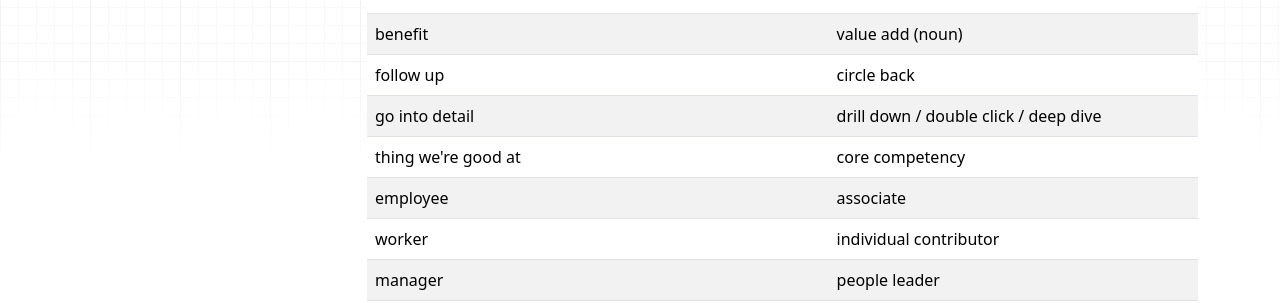
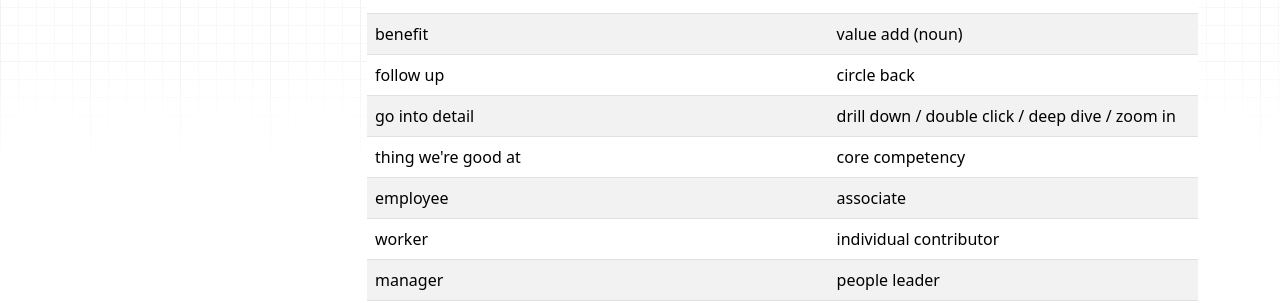
Before and after one commit to buckmanc/cheatsheets_and_checklists, an MkDocs documentation site: the page built from docs/cheatsheets/corporate_speak.md, in a window 1280 px wide and 1400 px high, scrolled down 334 px. Shown: the part 155-458 px from the top of the window. Built offline with MkDocs 1.6.1, drawn with Linux system fonts in a browser that asks for light colours; nearby versions of some CDN libraries; some of the changed text lies outside the part shown.

Commit message:
add terms

```diff
--- a/docs/cheatsheets/corporate_speak.md
+++ b/docs/cheatsheets/corporate_speak.md
@@ -12,7 +12,7 @@ new|net new
 result|end result
 benefit|value add (noun)
 follow up|circle back
-go into detail|drill down / double click / deep dive
+go into detail|drill down / double click / deep dive / zoom in
 thing we're good at|core competency
 employee|associate
 worker|individual contributor
```
Also changed, not shown: other parts of docs/cheatsheets/corporate_speak.md (+3 -0 lines).
